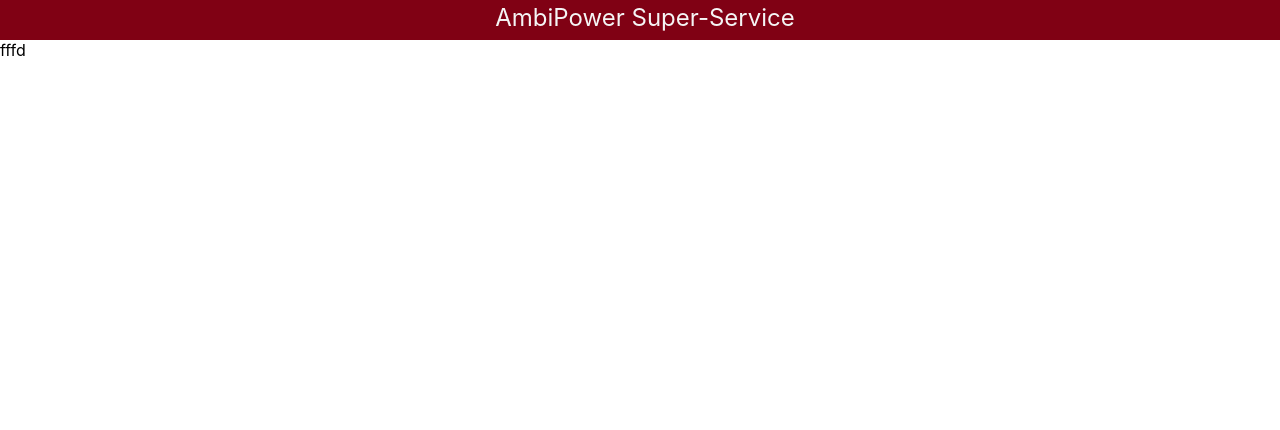
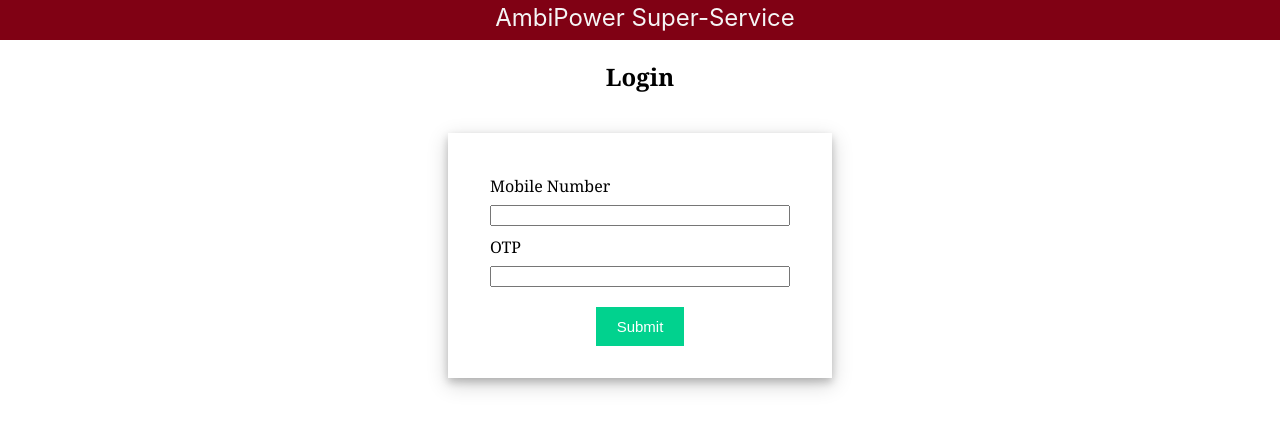
Before and after one commit to SuvamDatta/AmbiPowerWeb, a React (Create React App) app: page /Login in a window 1280 px wide. Shown: the top 430 px of the page. Built offline with nearby package versions, Linux system fonts and the light colour scheme.

Commit message:
login page implemented

```diff
--- a/src/Components/Login.js
+++ b/src/Components/Login.js
@@ -1,8 +1,71 @@
+import React, { useRef, useEffect, useState } from "react";
+import "./login.css";
+import { useNavigate } from "react-router-dom";
+function Login() {
+  const [errorMessages, setErrorMessages] = useState({});
+  const navigate = useNavigate();
+  const [mobile, setmobile] = useState("");
+  const [isSubmitted, setIsSubmitted] = useState(false);
+  const renderErrorMessage = (name) =>
+    name === errorMessages.name && (
+      <div className="error">{errorMessages.message}</div>
+    );
+  const errors = {
+    otp: "Invalid otp",
+    mobile: "Invalid mobile",
+  };
+  const handleSubmit = (event) => {
+    event.preventDefault();
+    var { mobileNumber, otp } = document.forms[0];
+    if (otp.value != 1234) {
+      // Invalid otp
+      setErrorMessages({ name: "otp", message: errors.otp });
+    } else {
+      setIsSubmitted(true);
+    }
+  };
+  function handleMobileChange(event) {
+    if (event.target.value.length > 10) {
+      setErrorMessages({ name: "MobileNo", message: errors.mobile });
+    } else {
+      setErrorMessages("");
+    }
+  }
+  function handleOtpChange(event) {
+    setErrorMessages("");
+  }
+  const renderForm = (
+    <div className="form">
+      <form onSubmit={handleSubmit}>
+        <div className="input-container">
+          <label>Mobile Number </label>
+          <input
+            type="number"
+            name="MobileNo"
+            required
+            onChange={handleMobileChange}
+          />
+          {renderErrorMessage("MobileNo")}
+        </div>
 
-function Login() {
+        <div className="input-container">
+          <label>OTP </label>
+          <input type="number" name="otp" required onChange={handleOtpChange} />
+          {renderErrorMessage("otp")}
+        </div>
+        <div className="button-container">
+          <input type="submit" />
+        </div>
+      </form>
+    </div>
+  );
+
   return (
-    <div>
-      <text>fffd</text>
+    <div className="app">
+      <h2>Login</h2>
+      <div className="login-form">
+        {isSubmitted ? navigate("/Home") : renderForm}
+      </div>
     </div>
   );
 }
--- /dev/null
+++ b/src/Components/login.css
@@ -0,0 +1,81 @@
+.app {
+    font-family: sans-serif;
+    display: flex;
+    align-items: center;
+    justify-content: center;
+    flex-direction: column;
+    gap: 20px;
+    font-family: Cambria, Cochin, Georgia, Times, "Times New Roman", serif;
+    /* background-color: #f8f9fd; */
+  }
+
+  input[type="text"],
+  input[type="password"] {
+    height: 25px;
+    border: 1px solid rgba(0, 0, 0, 0.2);
+  }
+
+  input[type="submit"] {
+    margin-top: 10px;
+    cursor: pointer;
+    font-size: 15px;
+    background: #01d28e;
+    border: 1px solid #01d28e;
+    color: #fff;
+    padding: 10px 20px;
+  }
+
+  input[type="submit"]:hover {
+    background: #6cf0c2;
+  }
+
+  .button-container {
+    display: flex;
+    justify-content: center;
+  }
+
+  .login-form {
+    width: 25%;
+    background-color: white;
+    padding: 2rem;
+    box-shadow: 0 4px 8px 0 rgba(0, 0, 0, 0.2), 0 6px 20px 0 rgba(0, 0, 0, 0.19);
+  }
+
+  .list-container {
+    display: flex;
+  }
+
+  .error {
+    color: red;
+    font-size: 12px;
+  }
+
+  .title {
+    font-size: 25px;
+    margin-bottom: 20px;
+  }
+
+  .input-container {
+    display: flex;
+    flex-direction: column;
+    gap: 8px;
+    margin: 10px;
+  }
+
+  @media only screen and (min-width: 768px) {
+    .login-form {
+        width: 25%;
+        background-color: white;
+        padding: 2rem;
+        box-shadow: 0 4px 8px 0 rgba(0, 0, 0, 0.2), 0 6px 20px 0 rgba(0, 0, 0, 0.19);
+      }
+  }
+  /* Mobile */
+  @media only screen and (max-width: 768px) {
+    .login-form {
+        width: 40%;
+        background-color: white;
+        padding: 2rem;
+        box-shadow: 0 4px 8px 0 rgba(0, 0, 0, 0.2), 0 6px 20px 0 rgba(0, 0, 0, 0.19);
+      }
+  }
```
